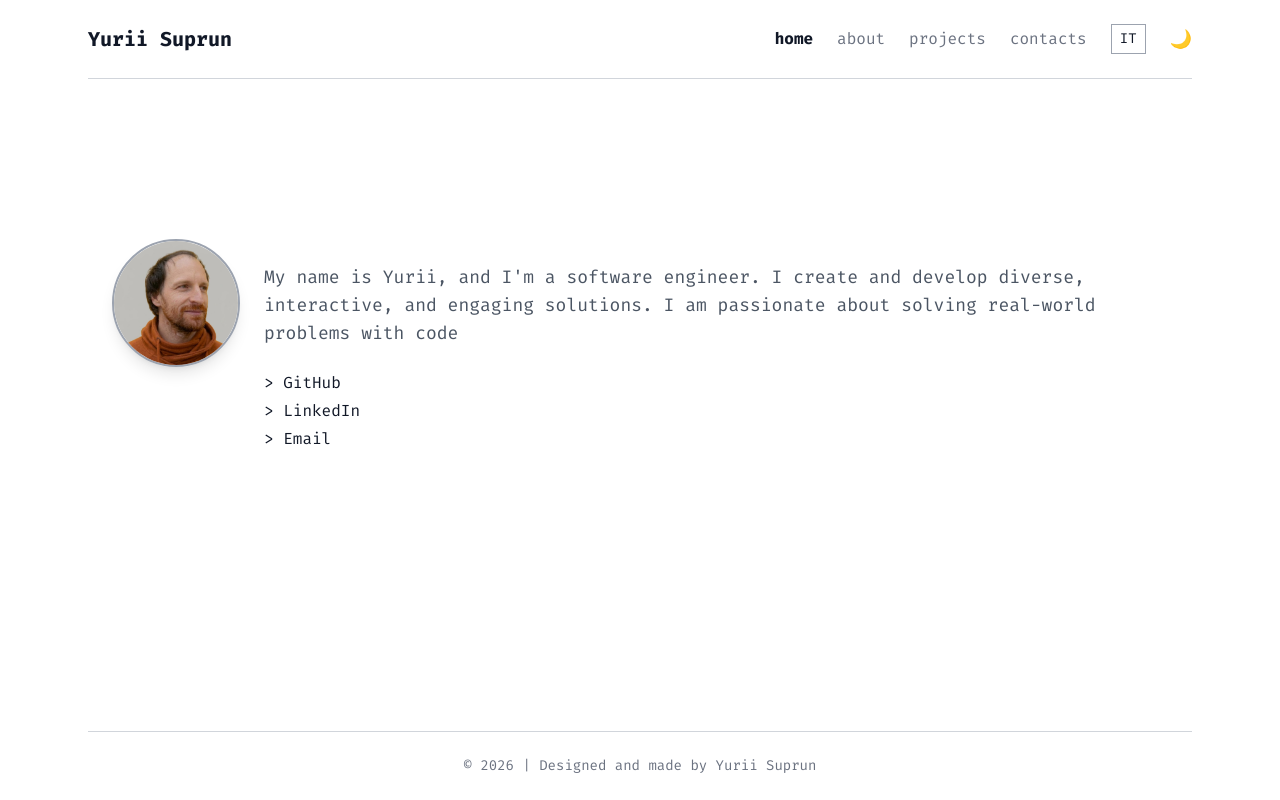
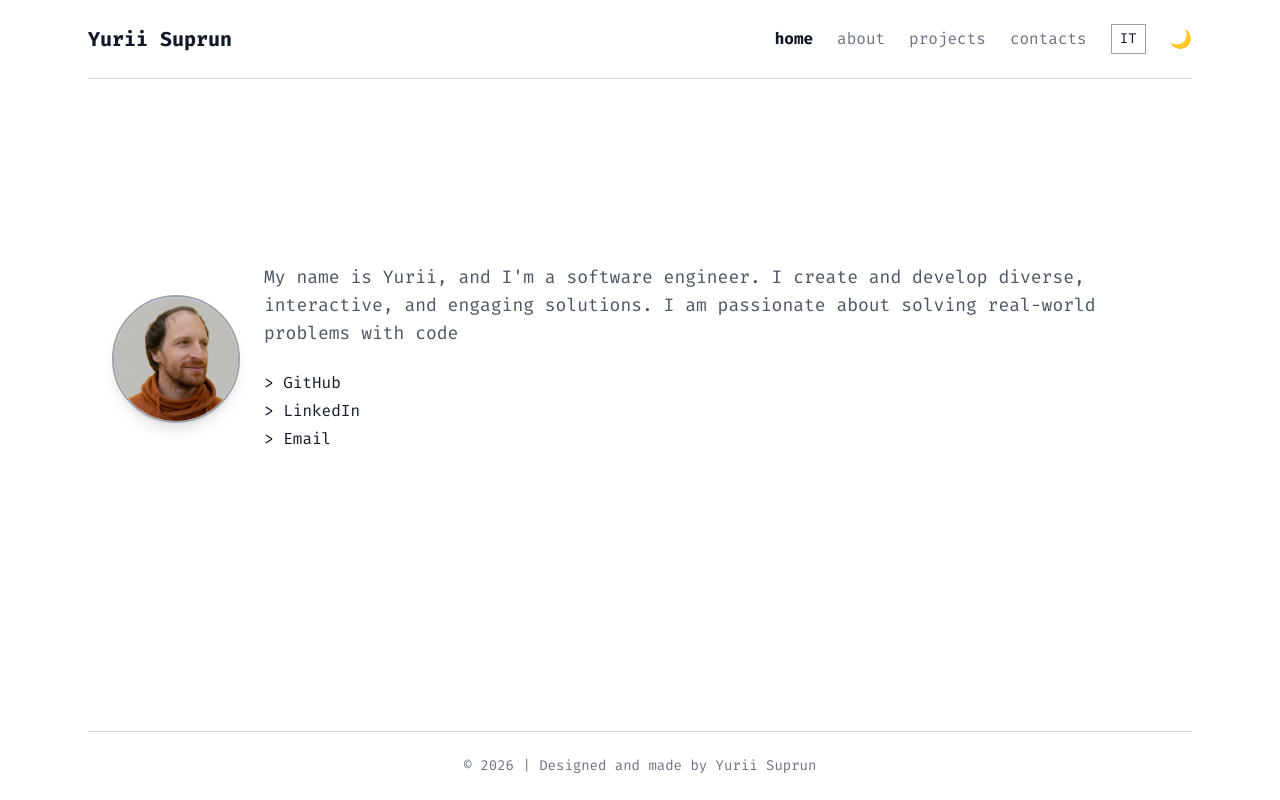
Before and after one commit to yuriisuprun/portfolio, a React (Create React App) app in the folder frontend/: page /home in a window 1280 px wide. Built offline with nearby package versions, Linux system fonts and the light colour scheme.

Commit message:
Update hero component

```diff
--- a/frontend/src/components/Hero.js
+++ b/frontend/src/components/Hero.js
@@ -68,7 +68,7 @@ function ProfileImage() {
         <img
             src="/myphoto.jpg"
             alt={SITE_CONFIG.name}
-            className="w-32 h-32 rounded-full object-cover border-2 border-gray-400 shadow-lg"
+            className="w-32 h-32 rounded-full object-cover border-2 border-gray-400 shadow-lg mt-6 sm:mt-14"
         />
     );
 }
```
